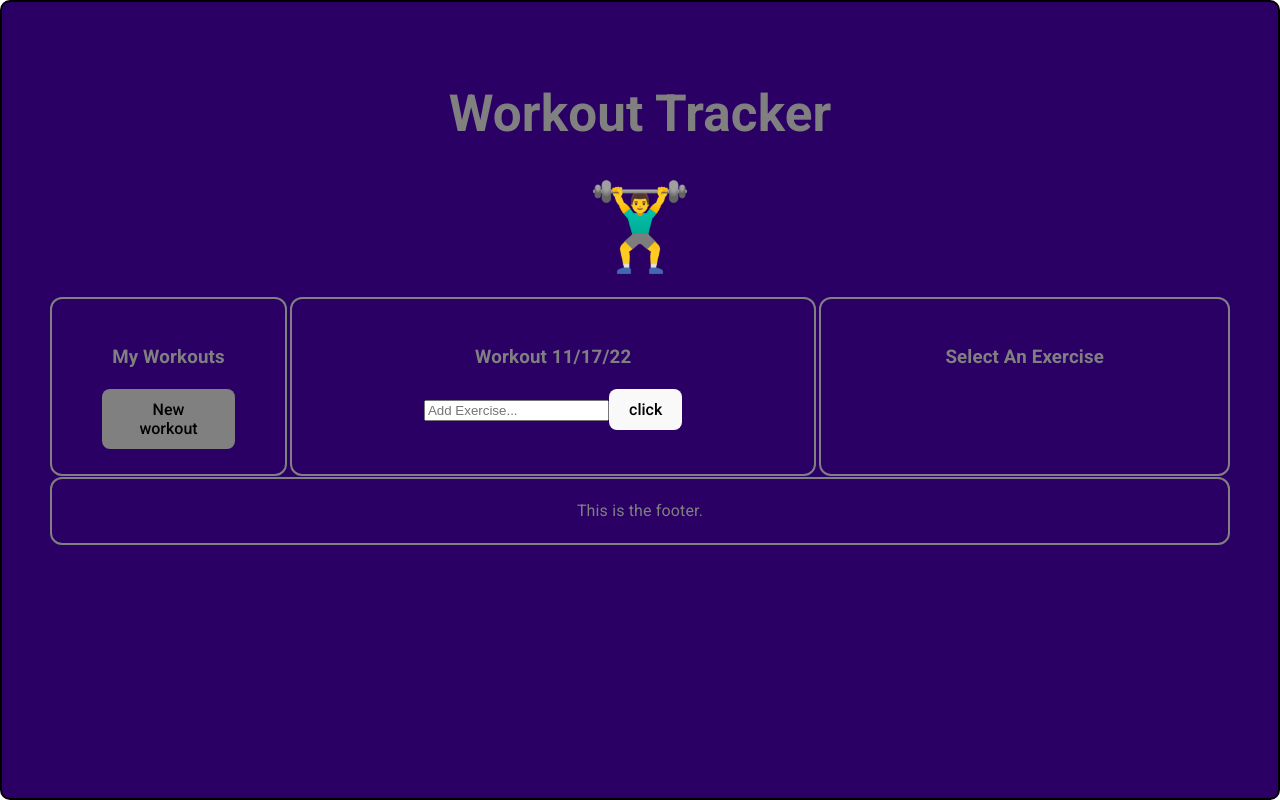
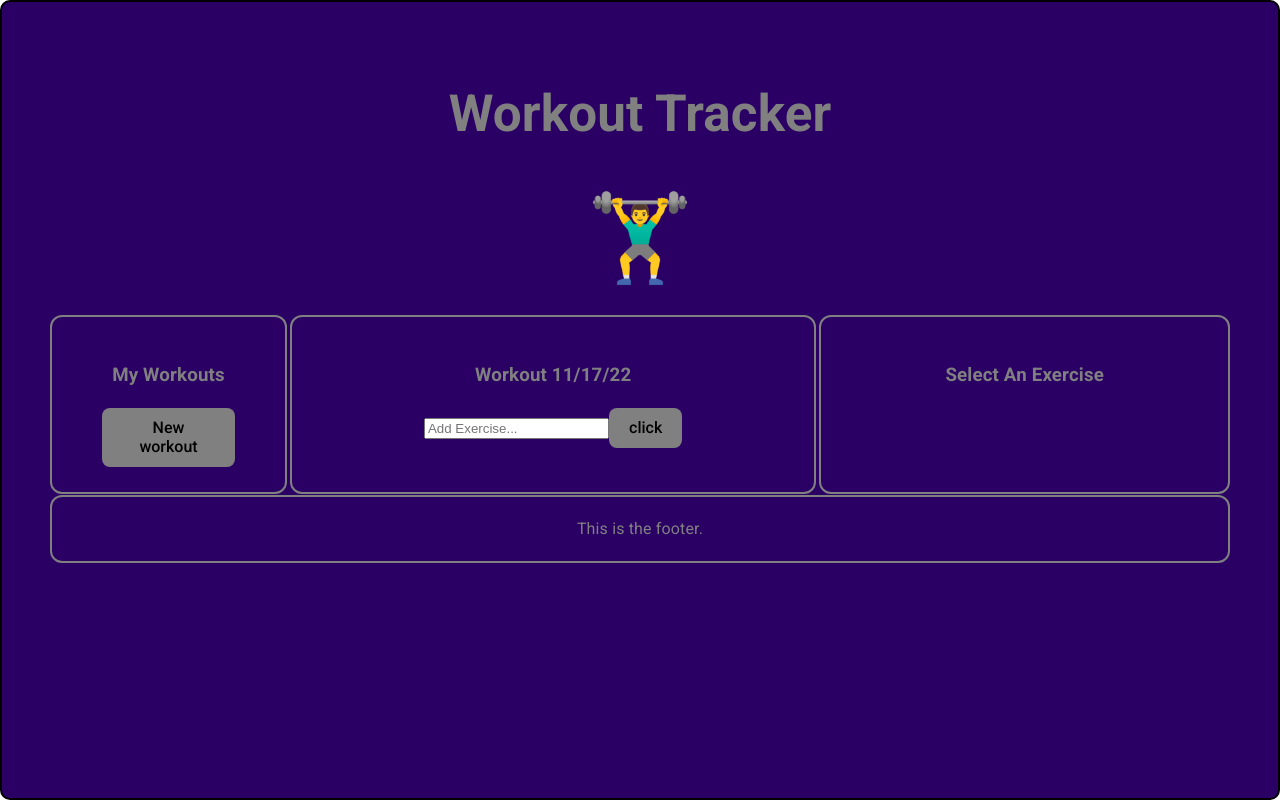
Before and after one commit to markcharlessmith/WorkoutTrackerApp, a React (Vite) app: page / in a window 1280 px wide. Built offline with nearby package versions, Linux system fonts and the light colour scheme.

Commit message:
added emoji and created state for emoji

```diff
--- a/src/App.jsx
+++ b/src/App.jsx
@@ -1,10 +1,12 @@
-import { useState } from 'react'
-import './styles.css'
-import MyWorkoutsContainer from './components/MyWorkoutsContainer'
-import CurrentWorkout from './components/CurrentWorkout'
-import ExerciseSelectorContainer from './components/ExerciseSelectorContainer'
-import Footer from './components/Footer'
-import Emoji from './assets/man-lifting-weights.png'
+import { useState } from 'react';
+import './styles.css';
+import MyWorkoutsContainer from './components/MyWorkoutsContainer';
+import CurrentWorkout from './components/CurrentWorkout';
+import ExerciseSelectorContainer from './components/ExerciseSelectorContainer';
+import Footer from './components/Footer';
+import Man from './assets/man-lifting-weights.png';
+import Bicep from './assets/flexed-biceps.png';
+const emojis = { Man, Bicep }
 
 function App() {
   // states
@@ -13,6 +15,8 @@ function App() {
   const [exercises, setExercises] = useState({});
   // state for workouts
   const [workouts, setWorkouts] = useState([]);
+
+  const [emoji, setEmoji] = useState(emojis.Man);
 
 
   // functions for CRUD functionality
@@ -34,12 +38,14 @@ function App() {
   return (
     <div className="App">
       <h1>Workout Tracker</h1>
-      <img src={Emoji} className='emoji' alt='man-lifting-weights' />
-      {/* <div className="card"> */}
-        {/* <button onClick={() => setCount((count) => count + 1)}>
+      <button className='emojibutton' onClick={() => {setEmoji(emojis.Bicep); console.log(emoji)}}>
+      <img src={emoji} className='emoji' alt='emoji' />
+      </button>
+      {/* <div className="card">
+        <button onClick={() => setCount((count) => count + 1)}>
           count is {count}
-        </button> */}
-      {/* </div> */}
+        </button>
+      </div> */}
       <div className='containers'>
         <div className='MyWorkoutsContainer'>
         <MyWorkoutsContainer/>
--- a/src/styles.css
+++ b/src/styles.css
@@ -33,6 +33,10 @@
   width: 100px;
 }
 
+.emojibutton {
+  background-color: rgb(42, 0, 101);
+}
+
 .MyWorkoutsContainer {
   border-radius: 10px;
   width: 20%;
@@ -53,6 +57,10 @@
   margin-left: 7px;
   margin-right: 7px;
   width: 45%;
+}
+
+.CurrentWorkout button {
+  background-color: rgb(128, 128, 128);
 }
 
 .ExerciseSelectorContainer {
@@ -107,6 +115,10 @@
   padding: 2em;
 }
 
+.card button {
+  background-color: rgb(128, 128, 128);
+}
+
 .read-the-docs {
   color: #888;
 }
```
Also changed, not shown: src/assets/flexed-biceps.png (added). Lines whose indentation alone changed are shown as unchanged.
